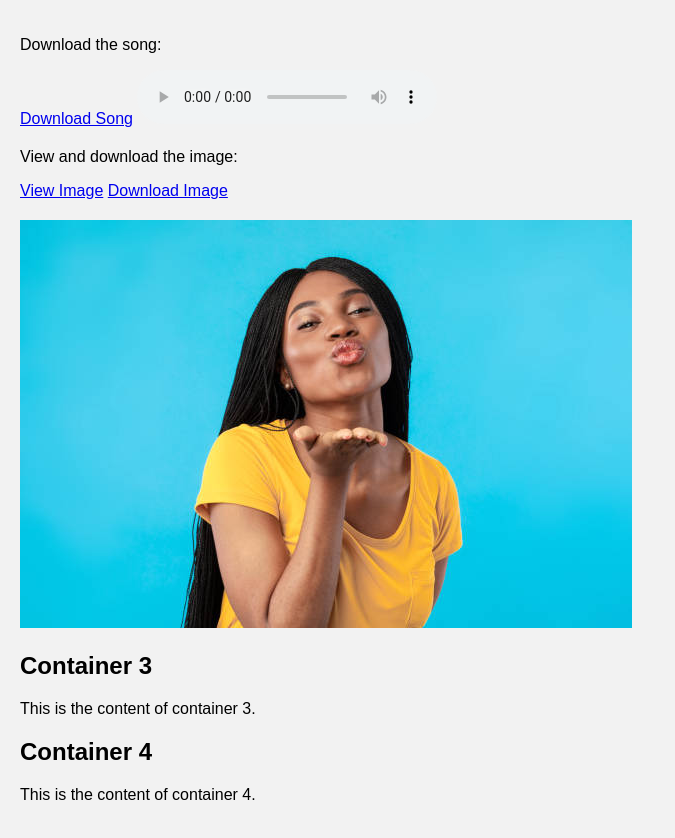
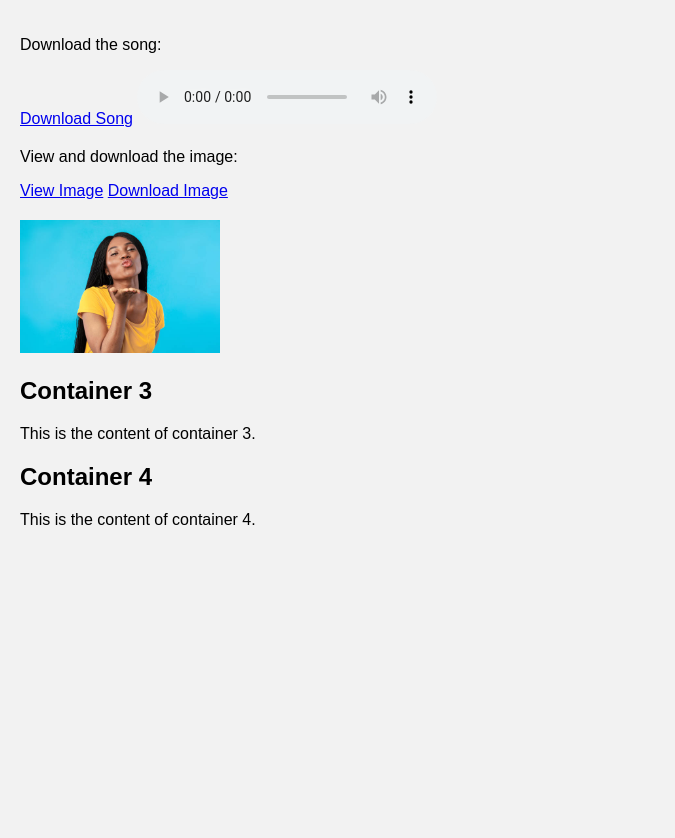
Before and after one commit to Matsinve/msquarettestapp_web, a plain HTML site: page index.html in a window 1280 px wide. Shown: the whole page, without its empty margins (0-675 px from the left). After the commit the page ends 800 px from the top, so only its background shows below. Drawn offline with Linux system fonts and the light colour scheme.

Commit message:
Update index.html

```diff
--- a/index.html
+++ b/index.html
@@ -25,7 +25,7 @@
     }
 
     .image {
-      max-width: 50%;
+      max-width: 200px;
       margin-top: 20px;
     }
 </style>
```
